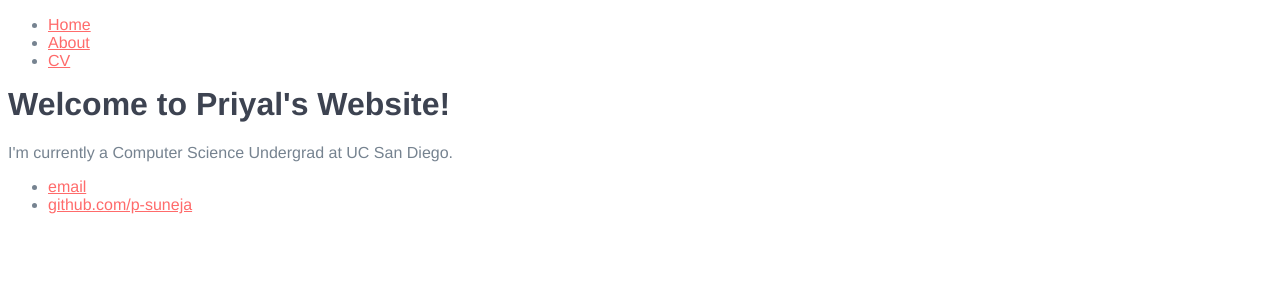
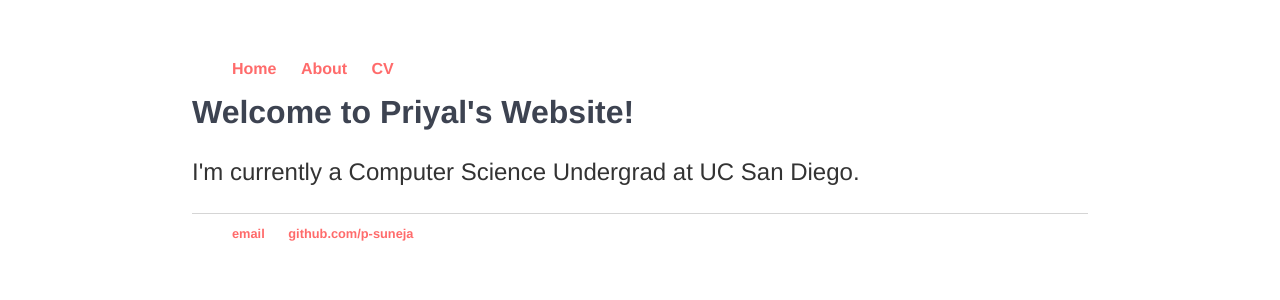
Before and after one commit to p-suneja/p-suneja.github.io, a Jekyll site: the page built from index.html, in a window 1280 px wide. Shown: the top 300 px of the page. Built offline with Jekyll 4.4.1, drawn with Linux system fonts in a browser that asks for light colours.

Commit message:
going back to css/main.css

```diff
--- a/_layouts/default.html
+++ b/_layouts/default.html
@@ -3,7 +3,7 @@
 		<head>
 			<title>{{ page.title }}</title>
 			<!-- link to main stylesheet -->
-			<link rel="stylesheet" type="text/css" href="/cv/main.css">
+			<link rel="stylesheet" type="text/css" href="/css/main.css">
 		</head>
 		<body>
 			<nav>
```
